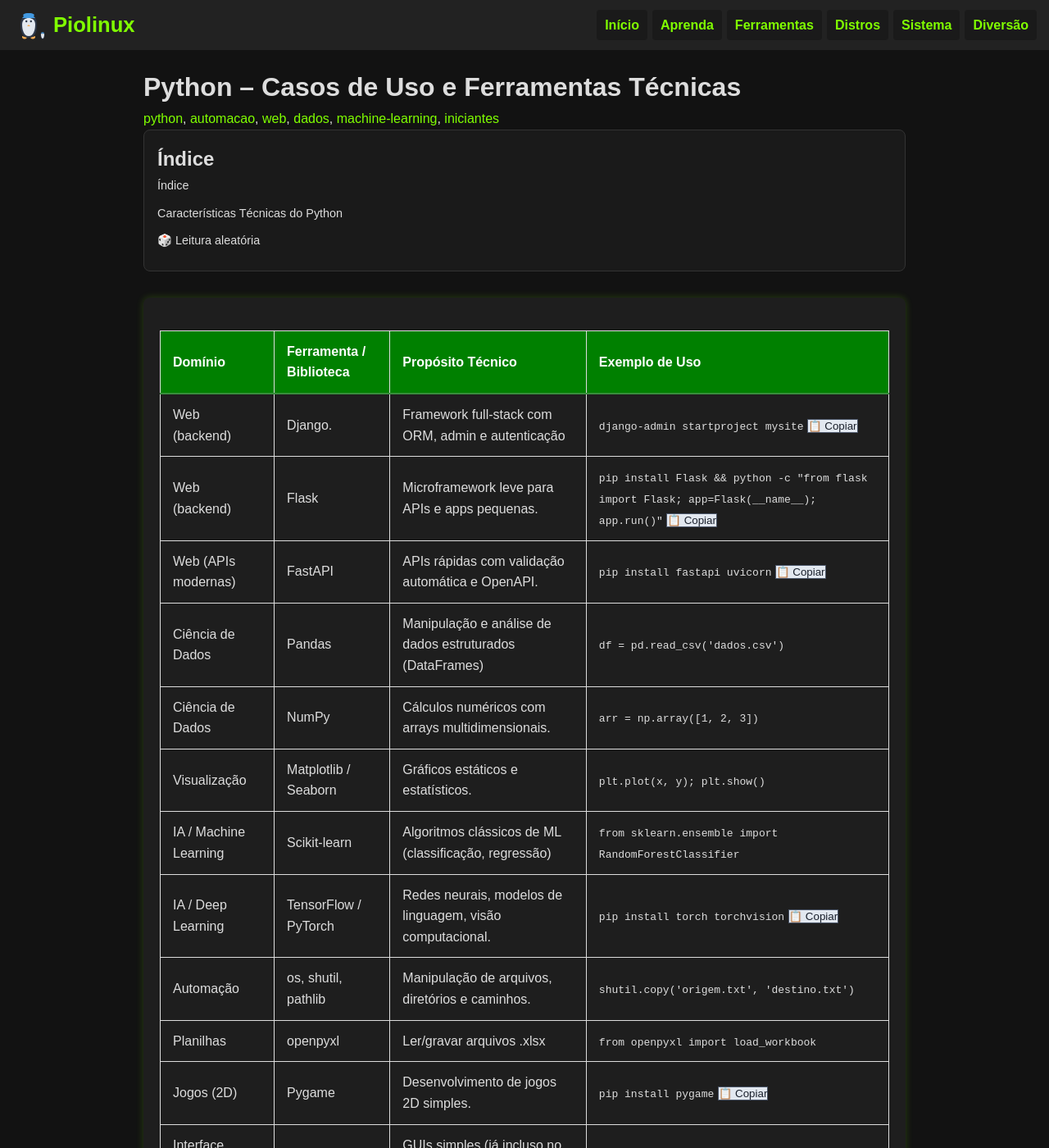
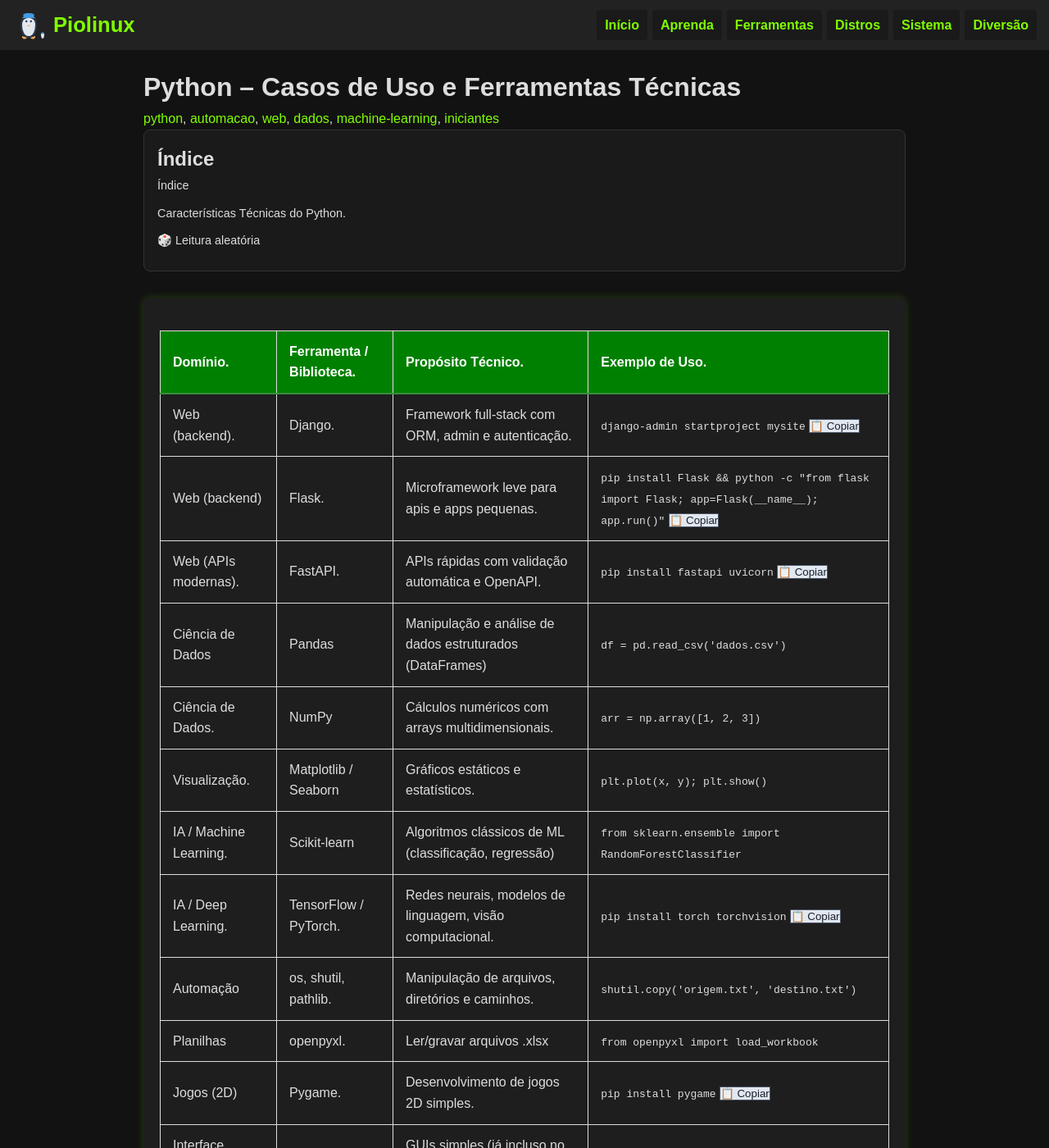
Before and after one commit to Piolinux/piolinux-site, a Jekyll site: the page built from _pages/python-casos-de-uso-e-ferramentas-tecnicas.md, in a window 1280 px wide and 1400 px high. Shown: the whole window at 82% size. Built offline with Jekyll 4.4.1, drawn with Linux system fonts in a browser that asks for light colours; some of the changed text lies outside the part shown.

Commit message:
Add files via upload

```diff
--- a/_pages/python-casos-de-uso-e-ferramentas-tecnicas.md
+++ b/_pages/python-casos-de-uso-e-ferramentas-tecnicas.md
@@ -21,17 +21,17 @@ tags: [python, automacao, web, dados, machine-learning, iniciantes]
   <table class="evergreen-table">
   <thead>
     <tr>
-      <th>Domínio</th>
-      <th>Ferramenta / Biblioteca</th>
-      <th>Propósito Técnico</th>
-      <th>Exemplo de Uso</th>
+      <th>Domínio.</th>
+      <th>Ferramenta / Biblioteca.</th>
+      <th>Propósito Técnico.</th>
+      <th>Exemplo de Uso.</th>
     </tr>
   </thead>
   <tbody>
     <tr>
-      <td data-label="Domínio">Web (backend)</td>
+      <td data-label="Domínio">Web (backend).</td>
       <td data-label="Ferramenta / Biblioteca">Django.</td>
-      <td data-label="Propósito Técnico">Framework full-stack com ORM, admin e autenticação</td>
+      <td data-label="Propósito Técnico">Framework full-stack com ORM, admin e autenticação.</td>
       <td data-label="Exemplo de Uso">
         <code>django-admin startproject mysite</code>
         <button class="copy-btn" data-command="django-admin startproject mysite">📋 Copiar</button>
@@ -39,16 +39,16 @@ tags: [python, automacao, web, dados, machine-learning, iniciantes]
     </tr>
     <tr>
       <td data-label="Domínio">Web (backend)</td>
-      <td data-label="Ferramenta / Biblioteca">Flask</td>
-      <td data-label="Propósito Técnico">Microframework leve para APIs e apps pequenas.</td>
+      <td data-label="Ferramenta / Biblioteca">Flask.</td>
+      <td data-label="Propósito Técnico">Microframework leve para apis e apps pequenas.</td>
       <td data-label="Exemplo de Uso">
         <code>pip install Flask && python -c "from flask import Flask; app=Flask(__name__); app.run()"</code>
         <button class="copy-btn" data-command="pip install Flask && python -c &quot;from flask import Flask; app=Flask(__name__); app.run()&quot;">📋 Copiar</button>
       </td>
     </tr>
     <tr>
-      <td data-label="Domínio">Web (APIs modernas)</td>
-      <td data-label="Ferramenta / Biblioteca">FastAPI</td>
+      <td data-label="Domínio">Web (APIs modernas).</td>
+      <td data-label="Ferramenta / Biblioteca">FastAPI.</td>
       <td data-label="Propósito Técnico">APIs rápidas com validação automática e OpenAPI.</td>
       <td data-label="Exemplo de Uso">
         <code>pip install fastapi uvicorn</code>
@@ -64,7 +64,7 @@ tags: [python, automacao, web, dados, machine-learning, iniciantes]
       </td>
     </tr>
     <tr>
-      <td data-label="Domínio">Ciência de Dados</td>
+      <td data-label="Domínio">Ciência de Dados.</td>
       <td data-label="Ferramenta / Biblioteca">NumPy</td>
       <td data-label="Propósito Técnico">Cálculos numéricos com arrays multidimensionais.</td>
       <td data-label="Exemplo de Uso">
@@ -72,7 +72,7 @@ tags: [python, automacao, web, dados, machine-learning, iniciantes]
       </td>
     </tr>
     <tr>
-      <td data-label="Domínio">Visualização</td>
+      <td data-label="Domínio">Visualização.</td>
       <td data-label="Ferramenta / Biblioteca">Matplotlib / Seaborn</td>
       <td data-label="Propósito Técnico">Gráficos estáticos e estatísticos.</td>
       <td data-label="Exemplo de Uso">
@@ -80,7 +80,7 @@ tags: [python, automacao, web, dados, machine-learning, iniciantes]
       </td>
     </tr>
     <tr>
-      <td data-label="Domínio">IA / Machine Learning</td>
+      <td data-label="Domínio">IA / Machine Learning.</td>
       <td data-label="Ferramenta / Biblioteca">Scikit-learn</td>
       <td data-label="Propósito Técnico">Algoritmos clássicos de ML (classificação, regressão)</td>
       <td data-label="Exemplo de Uso">
@@ -88,8 +88,8 @@ tags: [python, automacao, web, dados, machine-learning, iniciantes]
       </td>
     </tr>
     <tr>
-      <td data-label="Domínio">IA / Deep Learning</td>
-      <td data-label="Ferramenta / Biblioteca">TensorFlow / PyTorch</td>
+      <td data-label="Domínio">IA / Deep Learning.</td>
+      <td data-label="Ferramenta / Biblioteca">TensorFlow / PyTorch.</td>
       <td data-label="Propósito Técnico">Redes neurais, modelos de linguagem, visão computacional.</td>
       <td data-label="Exemplo de Uso">
         <code>pip install torch torchvision</code>
@@ -98,7 +98,7 @@ tags: [python, automacao, web, dados, machine-learning, iniciantes]
     </tr>
     <tr>
       <td data-label="Domínio">Automação</td>
-      <td data-label="Ferramenta / Biblioteca">os, shutil, pathlib</td>
+      <td data-label="Ferramenta / Biblioteca">os, shutil, pathlib.</td>
       <td data-label="Propósito Técnico">Manipulação de arquivos, diretórios e caminhos.</td>
       <td data-label="Exemplo de Uso">
         <code>shutil.copy('origem.txt', 'destino.txt')</code>
@@ -106,7 +106,7 @@ tags: [python, automacao, web, dados, machine-learning, iniciantes]
     </tr>
     <tr>
       <td data-label="Domínio">Planilhas</td>
-      <td data-label="Ferramenta / Biblioteca">openpyxl</td>
+      <td data-label="Ferramenta / Biblioteca">openpyxl.</td>
       <td data-label="Propósito Técnico">Ler/gravar arquivos .xlsx</td>
       <td data-label="Exemplo de Uso">
         <code>from openpyxl import load_workbook</code>
@@ -114,7 +114,7 @@ tags: [python, automacao, web, dados, machine-learning, iniciantes]
     </tr>
     <tr>
       <td data-label="Domínio">Jogos (2D)</td>
-      <td data-label="Ferramenta / Biblioteca">Pygame</td>
+      <td data-label="Ferramenta / Biblioteca">Pygame.</td>
       <td data-label="Propósito Técnico">Desenvolvimento de jogos 2D simples.</td>
       <td data-label="Exemplo de Uso">
         <code>pip install pygame</code>
@@ -124,7 +124,7 @@ tags: [python, automacao, web, dados, machine-learning, iniciantes]
     <tr>
       <td data-label="Domínio">Interface Gráfica (GUI)</td>
       <td data-label="Ferramenta / Biblioteca">Tkinter</td>
-      <td data-label="Propósito Técnico">GUIs simples (já incluso no Python)</td>
+      <td data-label="Propósito Técnico">GUIs simples (já incluso no Python).</td>
       <td data-label="Exemplo de Uso">
         <code>import tkinter as tk; root = tk.Tk()</code>
       </td>
@@ -150,7 +150,7 @@ tags: [python, automacao, web, dados, machine-learning, iniciantes]
   </tbody>
 </table>
 
-<h3 id="caracteristicas">Características Técnicas do Python</h3>
+<h3 id="caracteristicas">Características Técnicas do Python.</h3>
 <table class="evergreen-table">
   <thead>
     <tr>
@@ -160,15 +160,15 @@ tags: [python, automacao, web, dados, machine-learning, iniciantes]
   </thead>
   <tbody>
     <tr>
-      <td data-label="Característica">Interpretado</td>
+      <td data-label="Característica">Interpretado.</td>
       <td data-label="Implicação Prática">Execução imediata sem compilação; ideal para prototipagem.</td>
     </tr>
     <tr>
-      <td data-label="Característica">Multiplataforma</td>
+      <td data-label="Característica">Multiplataforma.</td>
       <td data-label="Implicação Prática">Mesmo código roda em Linux, Windows, macOS.</td>
     </tr>
     <tr>
-      <td data-label="Característica">Gerenciamento de memória automático</td>
+      <td data-label="Característica">Gerenciamento de memória automático.</td>
       <td data-label="Implicação Prática">Sem alocação manual de memória (coleta de lixo integrada)</td>
     </tr>
     <tr>
```
